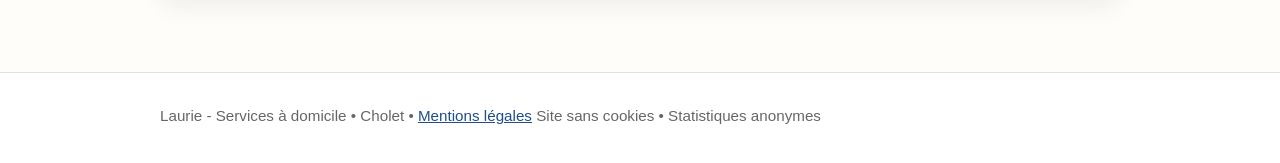
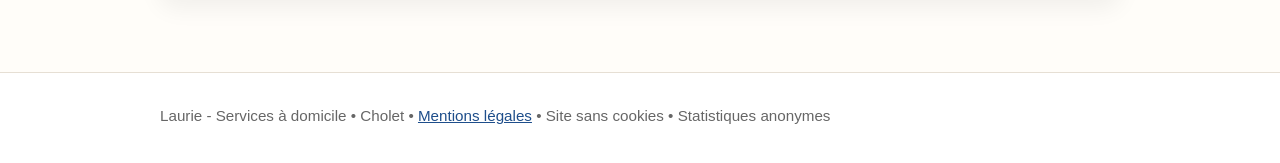
Before and after one commit to Laurie-services/laurie-services.github.io, a Jekyll site: the page built from zone-intervention.html, in a window 1280 px wide. Shown: the part 676-839 px from the top of the page. Built offline with Jekyll 4.4.1, drawn with Linux system fonts in a browser that asks for light colours.

```diff
--- a/_layouts/default.html
+++ b/_layouts/default.html
@@ -7,6 +7,9 @@
     <meta name="description" content="{% if page.description %}{{ page.description }}{% else %}{{ site.description }}{% endif %}">
     <link rel="stylesheet" href="{{ '/assets/css/style.css' | relative_url }}">
     <link rel="icon" href="{{ '/images/favicon.svg' | relative_url }}" type="image/svg+xml">
+    {% if site.prelaunch != true %}
+    <script defer src="https://cloud.umami.is/script.js" data-website-id="578df007-df4d-4da7-b075-dc6f5385372b"></script>
+    {% endif %}
   </head>
   <body>
     <header class="site-header">
@@ -45,9 +48,9 @@
       <div class="container">
         <p>
           Laurie - Services à domicile • Cholet •
-          <a href="{{ '/mentions-legales.html' | relative_url }}">Mentions légales</a> Site sans cookies • Statistiques anonymes
+          <a href="{{ '/mentions-legales.html' | relative_url }}">Mentions légales</a> •
+          Site sans cookies • Statistiques anonymes
         </p>
-
       </div>
     </footer>
   </body>
```
